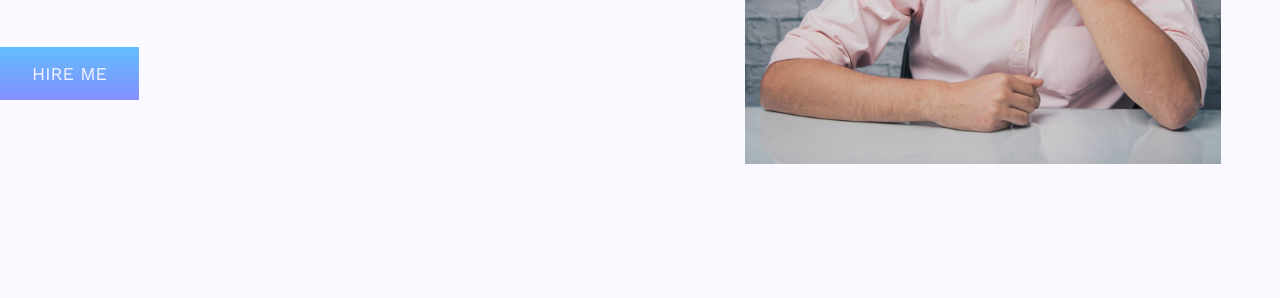
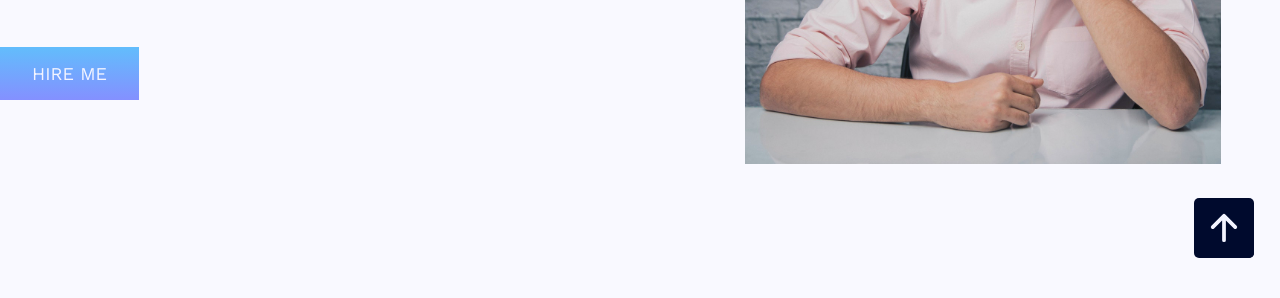
Before and after one commit to Waqar841/Prof-Web_2024, a plain HTML site: page index.html in a window 1280 px wide. Shown: the part 502-800 px from the top of the page. Drawn offline with nearby package versions, Linux system fonts and the light colour scheme.

Commit message:
scroll bar

```diff
--- a/css/style.css
+++ b/css/style.css
@@ -173,6 +173,7 @@ Header section starts
   justify-content: space-between;
   align-items: center;
   background: var(--bg);
+  /* position: fixed; */
   /* background-color: #e7f5ff; */
 }
 
@@ -793,7 +794,21 @@ footer a:hover{
   color: var(--third);
 }
 
-
 /* ===================================
 Footer Section Ends
 ======================================= */
+
+/* scroll to top  */
+
+.scroll_to_top{
+  position: fixed;
+  background-color: var(--heading);
+  right: 2%;
+  bottom: 5%;
+  color: #f3f4ff;
+  border-radius: 5px;
+  padding: 10px;
+  cursor: pointer;
+  width: 4rem;
+  height: 4rem;
+}
--- a/index.js
+++ b/index.js
@@ -36,4 +36,25 @@ window.onload=function(){
         //     delay:2500,
         // }
     });
+
+
+  // -------------------
+  // scroll to top icon
+  // ----------------------
+
+  const scrollElem = document.createElement("div");
+  scrollElem.classList.add("scroll_to_top");
+  scrollElem.innerHTML = `<ion-icon name="arrow-up-outline" class="scroll_to_top"></ion-icon>`;
+  const footerSec = document.querySelector('.section-footer');
+
+  footerSec.after(scrollElem);
+
+  function scrollToTop() {
+    window.scrollTo({
+      top: 0,
+      behavior: "smooth"
+    });
+  }
+
+  scrollElem.addEventListener("click",  scrollToTop);
 };
```
Also changed, not shown: index.html (+1 -1 lines).
